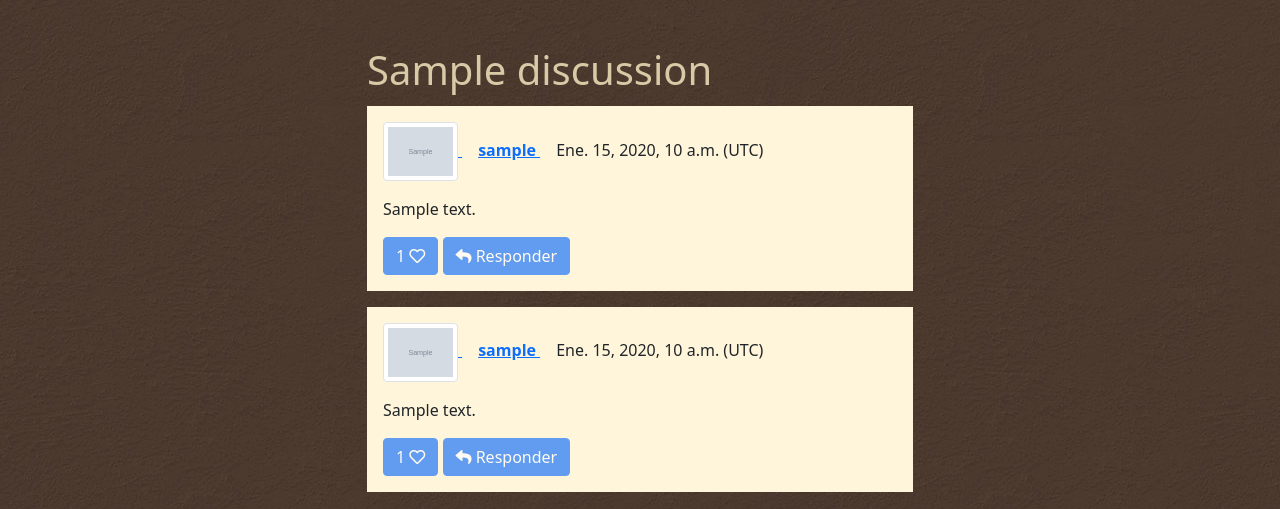
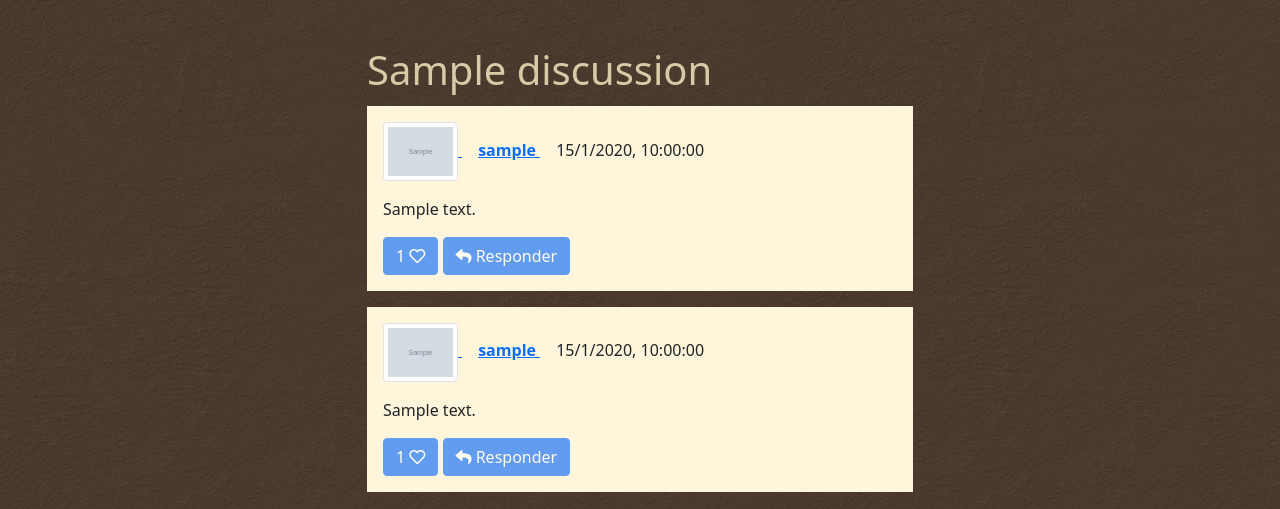
Before and after one commit to Migueel0/Ageforum, a Django app: page /1 in a window 1280 px wide. Shown: the part 70-579 px from the top of the page. Run offline with Django 3.2, Linux system fonts and the light colour scheme; tables that the repository leaves empty hold one stand-in row (values such as "Sample post"); grey boxes marked "Sample" are stand-in pictures; some libraries are stand-ins or nearby versions.

Commit message:
Add dates in local timezone

```diff
--- a/forum/admin.py
+++ b/forum/admin.py
@@ -1,8 +1,9 @@
 from django.contrib import admin
 from django.contrib.admin.options import ModelAdmin
-from .models import User, Discussion, Response, Vote
+from .models import Message, User, Discussion, Response, Vote
 
 admin.site.register(User, ModelAdmin)
 admin.site.register(Discussion)
 admin.site.register(Response)
+admin.site.register(Message)
 admin.site.register(Vote)
--- a/templates/forum/discussion_detail.html
+++ b/templates/forum/discussion_detail.html
@@ -1,5 +1,4 @@
 {% extends "base.html" %}
-
 {% block content %}
 <div class="container">
     <div class="row mt-3">
@@ -21,7 +20,8 @@
                             <strong>{{ discussion.user.username }}</strong>
                         </p>
                     </a>
-                    <p class="d-inline">{{ discussion.date_publication}} (UTC)</p>
+                    <p class="d-inline date_publication">{{discussion.date_publication|date:"U"}}
+                    </p>
                 </div>
                 <div id="discussion_text" class="my-3">
                     {{ discussion.text|safe }}
@@ -66,7 +66,7 @@
                             <p id="user_username" class="mx-3 d-inline my-auto"><strong>{{ response.user.username }}
                                 </strong></p>
                         </a>
-                        <p class="d-inline">{{ response.date_publication}} (UTC)</p>
+                        <p class="d-inline date_publication">{{ response.date_publication | date:"U"}}</p>
                     </div>
                     {% if response.reply_to.id %}
                     <div id="response_text_{{response.id}}_reply_to_{{response.reply_to.id}}"
@@ -154,6 +154,7 @@
     // Execute when page is loaded
     $(document).ready(function () {
         disableVoteButtonsIfNoUserIsLogged();
+        convertDates();
     });
     //initialization end
 
@@ -176,5 +177,11 @@
                 }
             })
     }
+
+    function convertDates() {
+        $(".date_publication").each(function () {
+            $(this).text(new Date(parseInt($(this).text()) * 1000).toLocaleString('es'));
+        });
+    }
 </script>
 {% endblock %}
```
